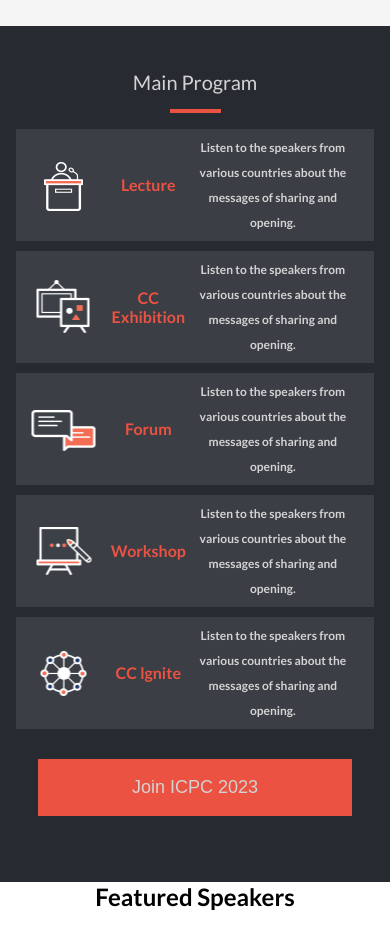
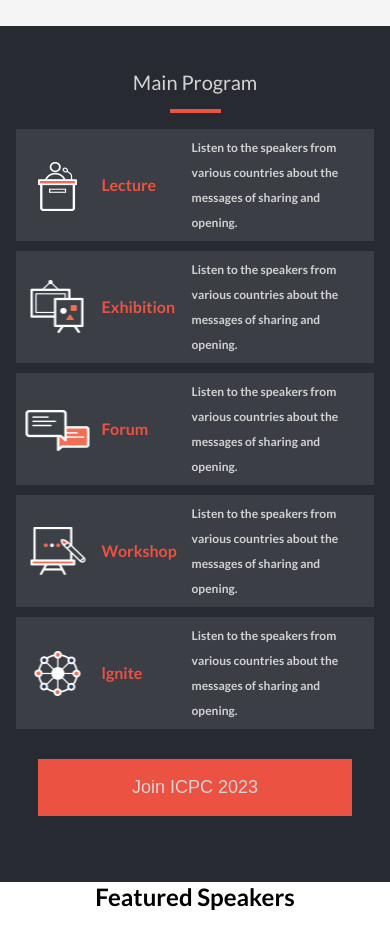
Before and after one commit to sadaf-Daneshgar/Capstone-Project, a website: page index.html in a window 390 px wide. Shown: the part 700-1626 px from the top of the page. Drawn offline with Linux system fonts and the light colour scheme.

Commit message:
Change the align from center to start

```diff
--- a/index.html
+++ b/index.html
@@ -90,7 +90,7 @@
                 <div class="list-item">
                     <img src="image/second.png">
                     <h4>
-                        CC Exhibition
+                        Exhibition
                     </h4>
                     <p>
                         Listen to the speakers from various
@@ -120,7 +120,7 @@
                 <div class="list-item">
                     <img src="image/five.png">
                     <h4>
-                        CC lgnite
+                        lgnite
                     </h4>
                     <p>
                         Listen to the speakers from various
--- a/style.css
+++ b/style.css
@@ -473,9 +473,9 @@
 
   .list-item {
     display: grid;
-    grid-template-columns: 23% 22% 50%;
+    grid-template-columns: 22% 26% 50%;
     padding: 6px;
-    text-align: center;
+    text-align: start;
   }
 
   .see-more {
```
